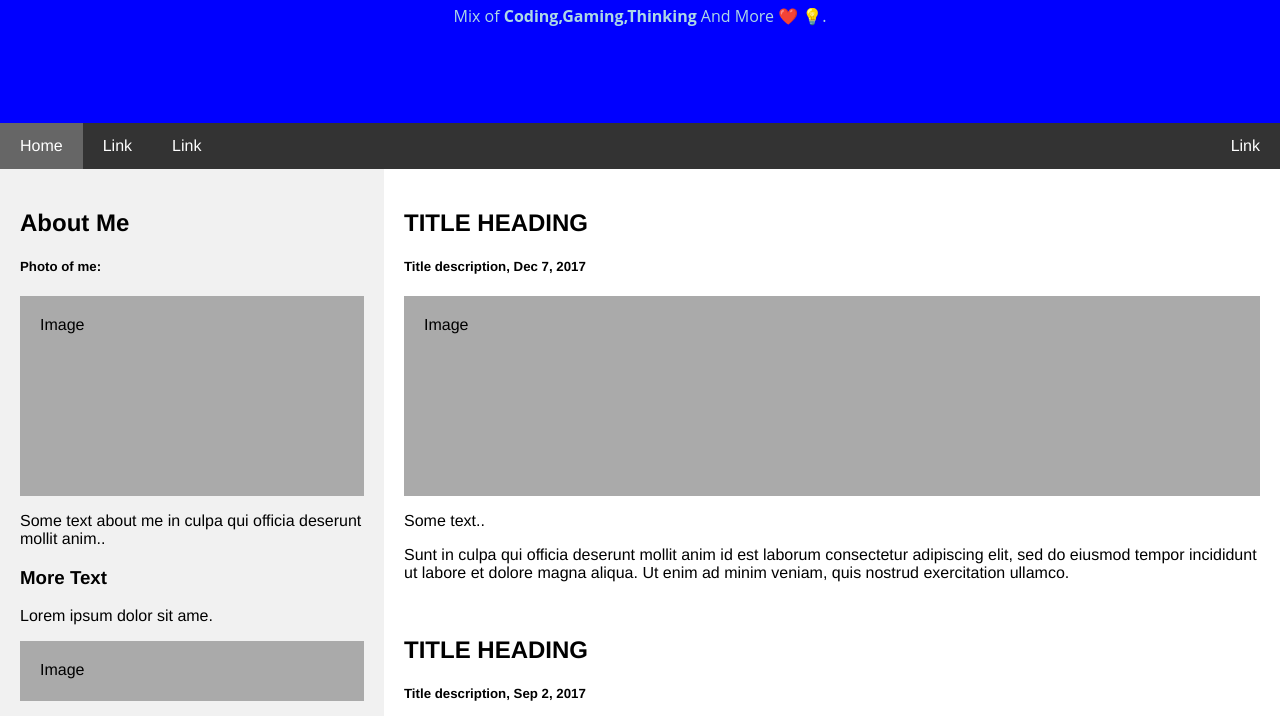
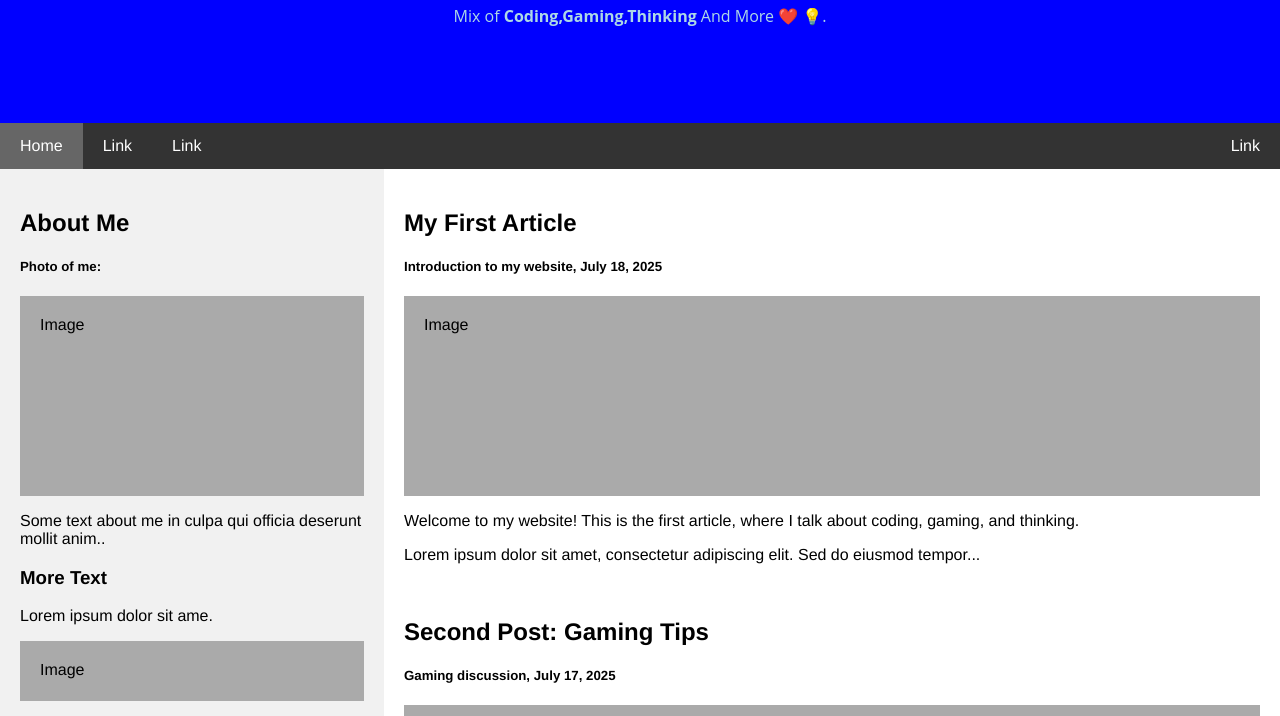
Before and after one commit to Mahdibot1394/Mahdibot1394.github.io, a plain HTML site: page index.html in a window 1280 px wide. Shown: the part 184-900 px from the top of the page. Drawn offline with Linux system fonts and the light colour scheme.

Commit message:
Update index.html

```diff
--- a/index.html
+++ b/index.html
@@ -1,4 +1,3 @@
-
 <!DOCTYPE html>
 <html lang="en">
 <head>
@@ -9,14 +8,10 @@
 * {
   box-sizing: border-box;
 }
-
-/* Style the body */
 body {
   font-family: Helvetica, Open Sans;
   margin: 0;
 }
-
-/* Header/logo Title */
 .header {
   font-family: Open Sans;
   padding: 80px;
@@ -24,13 +19,9 @@ body {
   background: Blue;
   color: LightBlue;
 }
-
-/* Increase the font size of the heading */
 .header h1 {
   font-size: 40px;
 }
-
-/* Sticky navbar - toggles between relative and fixed, depending on the scroll position. It is positioned relative until a given offset position is met in the viewport - then it "sticks" in place (like position:fixed). The sticky value is not supported in IE or Edge 15 and earlier versions. However, for these versions the navbar will inherit default position */
 .navbar {
   overflow: hidden;
   background-color: #333;
@@ -38,8 +29,6 @@ body {
   position: -webkit-sticky;
   top: 0;
 }
-
-/* Style the navigation bar links */
 .navbar a {
   float: left;
   display: block;
@@ -48,72 +37,50 @@ body {
   padding: 14px 20px;
   text-decoration: none;
 }
-
-
-/* Right-aligned link */
 .navbar a.right {
   float: right;
 }
-
-/* Change color on hover */
 .navbar a:hover {
   background-color: #ddd;
   color: black;
 }
-
-/* Active/current link */
 .navbar a.active {
   background-color: #666;
   color: white;
 }
-
-/* Column container */
 .row {
-  display: -ms-flexbox; /* IE10 */
+  display: -ms-flexbox;
   display: flex;
-  -ms-flex-wrap: wrap; /* IE10 */
+  -ms-flex-wrap: wrap;
   flex-wrap: wrap;
 }
-
-/* Create two unequal columns that sits next to each other */
-/* Sidebar/left column */
 .side {
-  -ms-flex: 30%; /* IE10 */
+  -ms-flex: 30%;
   flex: 30%;
   background-color: #f1f1f1;
   padding: 20px;
 }
-
-/* Main column */
 .main {
-  -ms-flex: 70%; /* IE10 */
+  -ms-flex: 70%;
   flex: 70%;
   background-color: white;
   padding: 20px;
 }
-
-/* Fake image, just for this example */
 .fakeimg {
   background-color: #aaa;
   width: 100%;
   padding: 20px;
 }
-
-/* Footer */
 .footer {
   padding: 20px;
   text-align: center;
   background: #ddd;
 }
-
-/* Responsive layout - when the screen is less than 700px wide, make the two columns stack on top of each other instead of next to each other */
 @media screen and (max-width: 700px) {
   .row {
     flex-direction: column;
   }
 }
-
-/* Responsive layout - when the screen is less than 400px wide, make the navigation links stack on top of each other instead of next to each other */
 @media screen and (max-width: 400px) {
   .navbar a {
     float: none;
@@ -148,18 +115,8 @@ body {
     <div class="fakeimg" style="height:60px;">Image</div><br>
     <div class="fakeimg" style="height:60px;">Image</div>
   </div>
-  <div class="main">
-    <h2>TITLE HEADING</h2>
-    <h5>Title description, Dec 7, 2017</h5>
-    <div class="fakeimg" style="height:200px;">Image</div>
-    <p>Some text..</p>
-    <p>Sunt in culpa qui officia deserunt mollit anim id est laborum consectetur adipiscing elit, sed do eiusmod tempor incididunt ut labore et dolore magna aliqua. Ut enim ad minim veniam, quis nostrud exercitation ullamco.</p>
-    <br>
-    <h2>TITLE HEADING</h2>
-    <h5>Title description, Sep 2, 2017</h5>
-    <div class="fakeimg" style="height:200px;">Image</div>
-    <p>Some text..</p>
-    <p>Sunt in culpa qui officia deserunt mollit anim id est laborum consectetur adipiscing elit, sed do eiusmod tempor incididunt ut labore et dolore magna aliqua. Ut enim ad minim veniam, quis nostrud exercitation ullamco.</p>
+  <div class="main" id="articles-container">
+    <!-- Articles will be inserted here by JS -->
   </div>
 </div>
 
@@ -167,5 +124,41 @@ body {
   <h2>Footer</h2>
 </div>
 
+<script>
+// Example article data
+const articles = [
+  {
+    title: "My First Article",
+    description: "Introduction to my website, July 18, 2025",
+    image: "Image", // You can use an <img src='...'> here
+    content: "Welcome to my website! This is the first article, where I talk about coding, gaming, and thinking.",
+    extra: "Lorem ipsum dolor sit amet, consectetur adipiscing elit. Sed do eiusmod tempor..."
+  },
+  {
+    title: "Second Post: Gaming Tips",
+    description: "Gaming discussion, July 17, 2025",
+    image: "Image",
+    content: "Here are some gaming tips and tricks that I've learned over the years.",
+    extra: "Check back for more updates and tutorials!"
+  }
+  // Add more articles here
+];
+
+// Render articles
+const articlesContainer = document.getElementById('articles-container');
+articles.forEach(article => {
+  const articleDiv = document.createElement('div');
+  articleDiv.innerHTML = `
+    <h2>${article.title}</h2>
+    <h5>${article.description}</h5>
+    <div class="fakeimg" style="height:200px;">${article.image}</div>
+    <p>${article.content}</p>
+    <p>${article.extra}</p>
+    <br>
+  `;
+  articlesContainer.appendChild(articleDiv);
+});
+</script>
+
 </body>
 </html>
```
